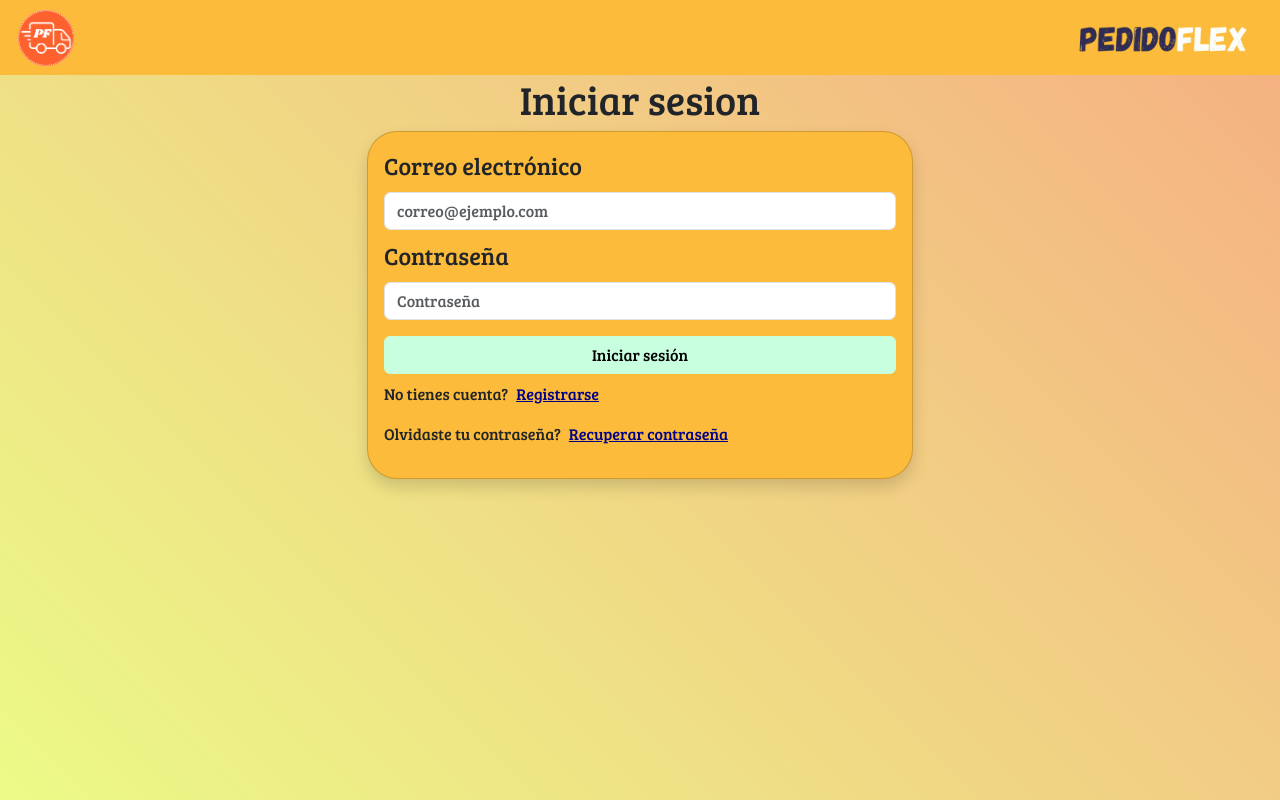
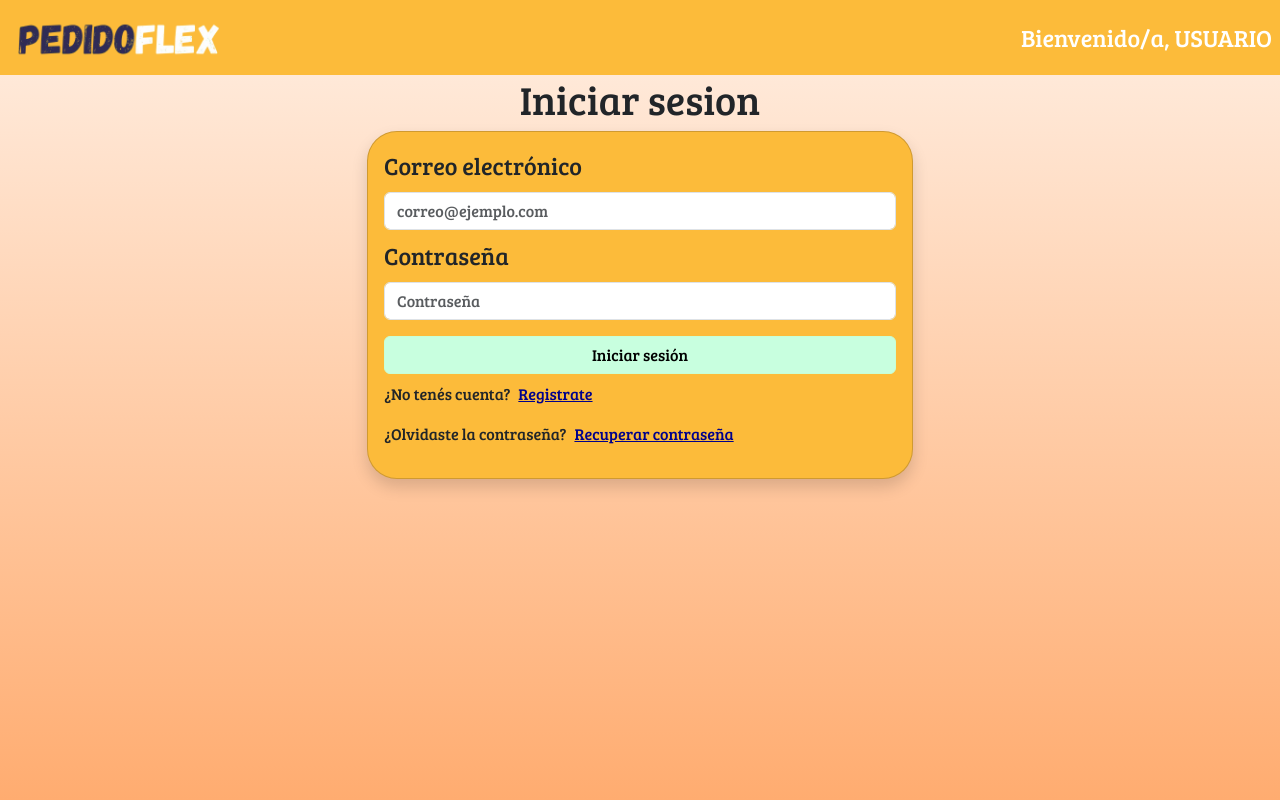
Before and after one commit to T154N/Seminario, a React (Create React App) app in the folder FrontEnd/frontend/: page /login in a window 1280 px wide. Built offline with nearby package versions, Linux system fonts and the light colour scheme.

Commit message:
Front corregido

```diff
--- a/FrontEnd/frontend/src/App.css
+++ b/FrontEnd/frontend/src/App.css
@@ -1,6 +1,12 @@
 .App {
   text-align: center;
   font-family: 'Bree Serif', serif;
+}
+
+.fondo {
+  background: #fff3ef;
+  background: linear-gradient(180deg, #ffefe3, #ffac70);
+  min-height: 100vh;
 }
 
 html, body {
--- a/FrontEnd/frontend/src/App.js
+++ b/FrontEnd/frontend/src/App.js
@@ -12,7 +12,7 @@ import { Principal } from "./components/principal/Principal";
 function App() {
   return (
     <BrowserRouter>
-      <div className="App">
+      <div className="App fondo">
         <Header />
 
         <main>
--- a/FrontEnd/frontend/src/components/Header.jsx
+++ b/FrontEnd/frontend/src/components/Header.jsx
@@ -1,14 +1,15 @@
 import React from "react";
 
 import './header.css';
-import logo from '../images/Header Icons/PFlogo.png';
 import PFLogo from '../images/Header Icons/PedidoFlex.png';
 
 export function Header() {
     return(
-        <header className="header text-white p-3">
-            <img src={logo} alt='Logo' className='logo'></img>
-            <img src={PFLogo} alt='PedidoFlex' className='pflogo'></img>
-        </header>
+        <div>
+            <header className="header text-white">
+                <img src={PFLogo} alt='PedidoFlex' className='pflogo'></img>
+                <p className="fs-4 text-center my-3 mx-2" style={{}}>Bienvenido/a, USUARIO</p>
+            </header>
+        </div>
     )
 }
--- a/FrontEnd/frontend/src/components/header.css
+++ b/FrontEnd/frontend/src/components/header.css
@@ -5,15 +5,15 @@
     align-items: center;
     justify-content: space-between;
     z-index: 1;
-    padding: 0 20px;
+    padding: 0 0px;
+}
+
+.pflogo {
+    width: 15rem;
+    height: auto;
 }
 
 .logo {
     width: 60px;
     height: auto;
 }
-
-.pflogo {
-    width: 200px;
-    height: auto;
-}
--- a/FrontEnd/frontend/src/components/login/CambiarContrasena.jsx
+++ b/FrontEnd/frontend/src/components/login/CambiarContrasena.jsx
@@ -18,7 +18,7 @@ export function CambiarContrasena({volverALogin}) {
  return(
     <form onSubmit={handleSubmit(onSubmit)}>
         <h1 className="fs-3 text-center">Recuperando contraseña</h1>
-        <div className="mt-0 mb-1">
+        <div className="mt-0 mb-3">
             <label className="form-label fs-4">Introduzca el correo electronico</label>
             <input className="form-control" id="inputCorreo" placeholder="correo@ejemplo.com"
                 {...register("correo", {
@@ -33,7 +33,7 @@ export function CambiarContrasena({volverALogin}) {
                 {errors.correo && <p className="mt-1 mb-0" style={{color: "darkred"}}>{errors.correo.message}</p>}
             </div>
         </div>
-        <div className="d-grid mt-2 mb-2">
+        <div className="d-grid mt-2 mb-3">
             <button className="btn btn-aceptar">Recuperar contraseña</button>
         </div>
     </form>
--- a/FrontEnd/frontend/src/components/login/Login.jsx
+++ b/FrontEnd/frontend/src/components/login/Login.jsx
@@ -31,7 +31,7 @@ export function Login() {
     return(
 
         <>
-            <div className="fondo">
+            <div className="">
                 <div className="container">
                     <div className="row">
                         <div className="col"/>
@@ -48,13 +48,13 @@ export function Login() {
                                         {!mostrarCambiarPwd && !mostrarRegistrarse &&
                                         <div className="mt-2 text-start fs-6">
                                             <div className="d-flex justify-content-start gap-2">
-                                                <span>No tienes cuenta?</span>
+                                                <span>¿No tenés cuenta?</span>
                                                 <p style={{color: "darkblue", cursor: "pointer", textDecoration: "underline"}}
-                                                onClick={mostrarReg}>Registrarse</p>
+                                                onClick={mostrarReg}>Registrate</p>
                                             </div>
 
                                             <div className="d-flex justify-content-start gap-2">
-                                                <span className="d-flex justify-content-start">Olvidaste tu contraseña?</span>
+                                                <span className="d-flex justify-content-start">¿Olvidaste la contraseña?</span>
                                                 <p style={{color: "darkblue", cursor: "pointer", textDecoration: "underline"}}
                                                 onClick={mostrarCambiarContrasena}>Recuperar contraseña</p>
                                             </div>
--- a/FrontEnd/frontend/src/components/login/Registrarse.jsx
+++ b/FrontEnd/frontend/src/components/login/Registrarse.jsx
@@ -1,3 +1,5 @@
+// NOTA: En los divs entre cada input y label debe ir un margin top de 1 y un margin bottom de 0.
+// Entre el ultimo div y el boton debe ir un margin bottom de 3
 import React from "react";
 import {useForm} from "react-hook-form";
 
@@ -42,7 +44,7 @@ export function Registrarse({volverALogin}) {
                 </div>
             </div>
 
-            <div className="mt-2 mb-3">
+            <div className="mt-1 mb-0">
                 <label className="form-label fs-4">Introduzca la contraseña</label>
                 <input type="password" id="inputPasswordReg" className="form-control" placeholder="Contraseña"{...register("password", {
                            required: "Este campo es requerido.",
@@ -60,8 +62,8 @@ export function Registrarse({volverALogin}) {
                 </div>
             </div>
 
-            <div className="mt-2 mb-3">
-                <label className="form-label fs-4">Confirmar Contraseña</label>
+            <div className="mt-1 mb-0">
+                <label className="form-label fs-4">Confirmar contraseña</label>
                 <input type="password"
                        className="form-control"
                        id="inputPasswordRegConf"
@@ -82,7 +84,7 @@ export function Registrarse({volverALogin}) {
                 </div>
             </div>
 
-            <div className="mt-2 mb-3">
+            <div className="mt-1 mb-3">
                 <label className="form-label fs-4">Dirección de entrega</label>
                 <input className="form-control"
                        id="inputDireccion"
--- a/FrontEnd/frontend/src/components/login/login.css
+++ b/FrontEnd/frontend/src/components/login/login.css
@@ -1,6 +1,6 @@
 .fondo {
     background: #fff3ef;
-    background: linear-gradient(45deg, #ebfd87, #f5b282);
+    background: linear-gradient(180deg, #ffefe3, #ffac70);
     min-height: 100vh;
 }
 
--- a/FrontEnd/frontend/src/components/principal/principal.module.css
+++ b/FrontEnd/frontend/src/components/principal/principal.module.css
@@ -1,6 +1,4 @@
 .pageContainer {
-    background: #fff3ef;
-    background: linear-gradient(to bottom, #fff3ef, #ebfd87);
     display: flex;
     justify-content: center;
     align-items: center;
```
Also changed, not shown: FrontEnd/frontend/src/services/login/login.service.js (added).
